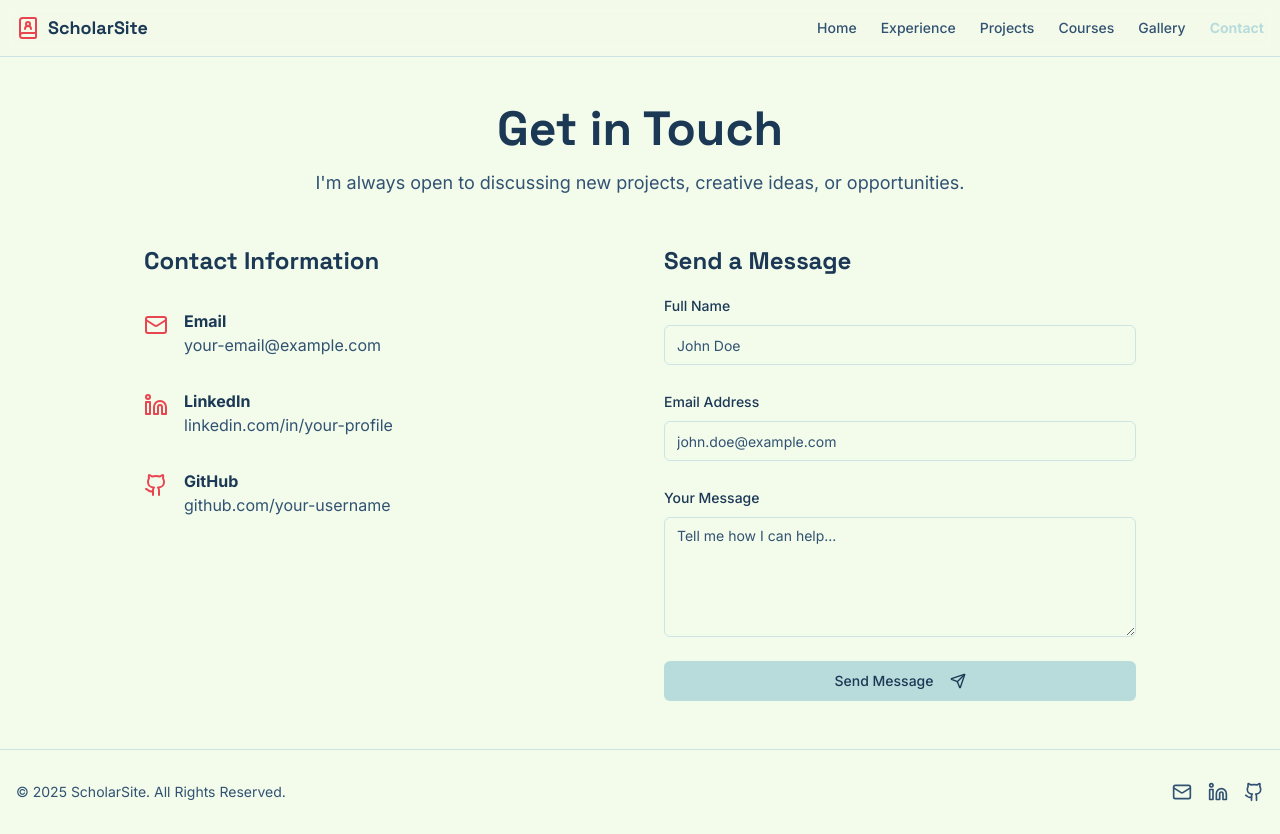
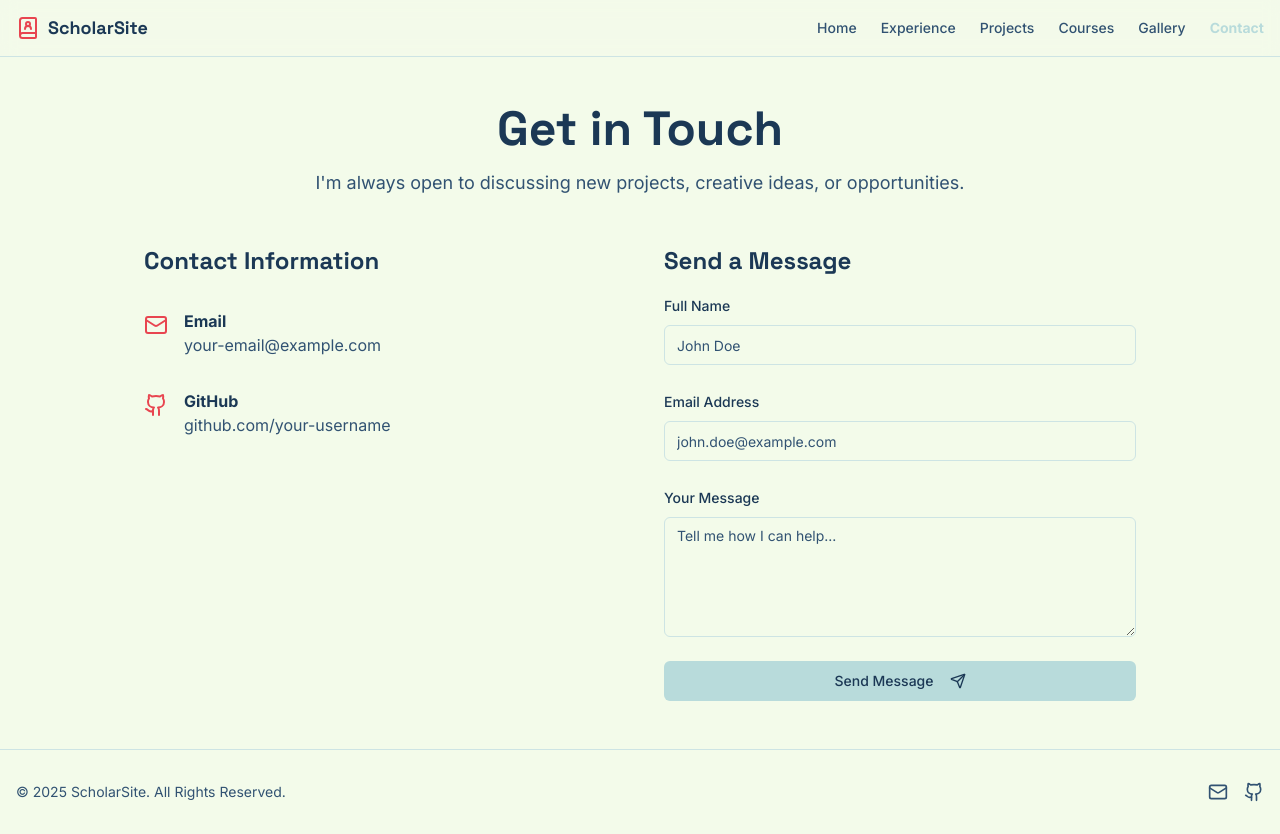
Before and after one commit to DearShervin/dearshervin.github.io, a Next.js app: page /studio/contact in a window 1280 px wide. Built offline with nearby package versions, Linux system fonts and the light colour scheme.

Commit message:
initial commit

```diff
--- a/src/app/contact/page.tsx
+++ b/src/app/contact/page.tsx
@@ -1,4 +1,4 @@
-import { Mail, Linkedin, Github } from "lucide-react";
+import { Mail, Github } from "lucide-react";
 import Link from "next/link";
 import { ContactForm } from "./ContactForm";
 
@@ -8,12 +8,6 @@ const contactDetails = [
     label: "Email",
     value: "your-email@example.com",
     href: "mailto:your-email@example.com",
-  },
-  {
-    icon: <Linkedin className="h-6 w-6 text-accent" />,
-    label: "LinkedIn",
-    value: "linkedin.com/in/your-profile",
-    href: "https://linkedin.com/in/your-profile",
   },
   {
     icon: <Github className="h-6 w-6 text-accent" />,
--- a/src/components/layout/Footer.tsx
+++ b/src/components/layout/Footer.tsx
@@ -1,4 +1,4 @@
-import { Mail, Linkedin, Github } from "lucide-react";
+import { Mail, Github } from "lucide-react";
 import Link from "next/link";
 
 export default function Footer() {
@@ -15,9 +15,6 @@ export default function Footer() {
             <Link href="mailto:your-email@example.com" aria-label="Email">
               <Mail className="h-5 w-5 text-muted-foreground transition-colors hover:text-primary" />
             </Link>
-            <Link href="https://linkedin.com/in/your-profile" target="_blank" rel="noopener noreferrer" aria-label="LinkedIn">
-              <Linkedin className="h-5 w-5 text-muted-foreground transition-colors hover:text-primary" />
-            </Link>
             <Link href="https://github.com/your-username" target="_blank" rel="noopener noreferrer" aria-label="GitHub">
               <Github className="h-5 w-5 text-muted-foreground transition-colors hover:text-primary" />
             </Link>
```
